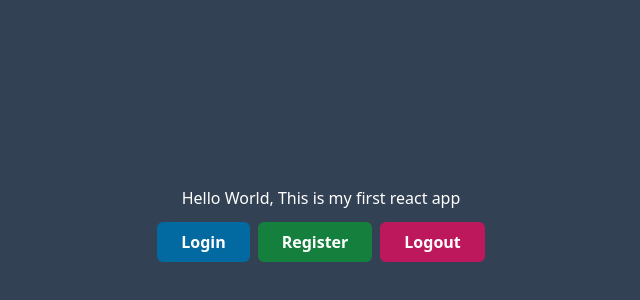
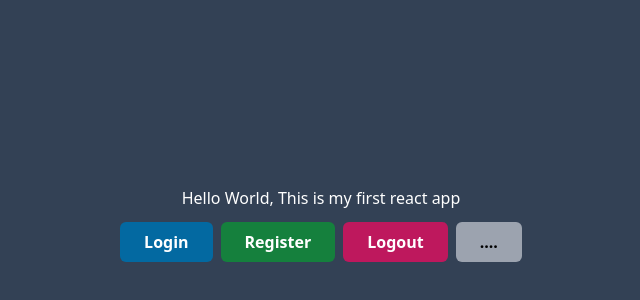
Before and after one commit to ciptacoding/REACT, a React (Vite) app: page / in a window 1280 px wide. Shown: the part 176-476 px from the top of the page, without its empty margins (319-959 px from the left). Built offline with nearby package versions, Linux system fonts and the light colour scheme.

Commit message:
Feat: learn about props and component in react

```diff
--- a/src/App.jsx
+++ b/src/App.jsx
@@ -1,7 +1,8 @@
 // Component Button
 const Button = (props) => {
    // destructuring obj, dan set default value pada setiap property.
-   const { children = "....", variant = "bg-black" } = props;
+   // property children menangkap semua element yang ada didalam parentnya.
+   const { children = "....", variant = "bg-gray-400" } = props;
    return (
       <button className={`px-6 h-10 font-semibold rounded-md ${variant}`}>
          {children}
@@ -20,6 +21,7 @@ function App() {
                <Button variant="bg-sky-700 text-white">Login</Button>
                <Button variant="bg-green-700 text-white">Register</Button>
                <Button variant="bg-pink-700 text-white">Logout</Button>
+               <Button></Button> {/* Display default value */}
             </div>
          </div>
       </>
```
